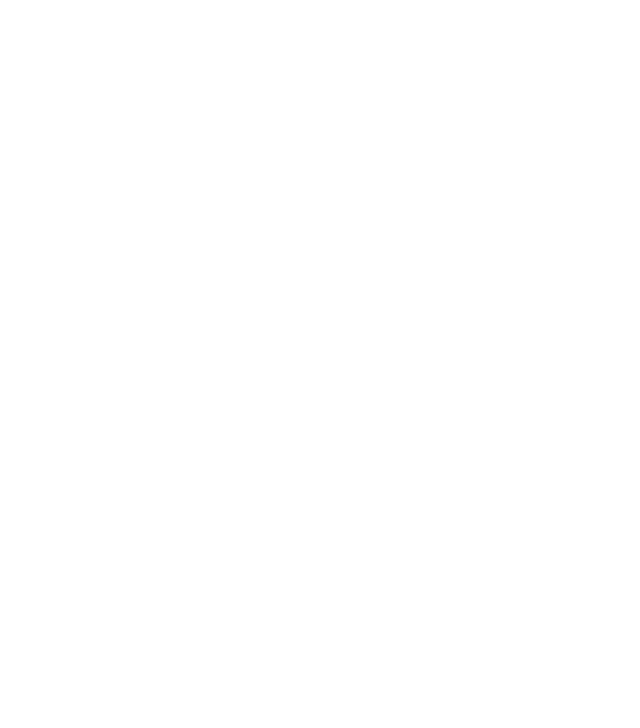
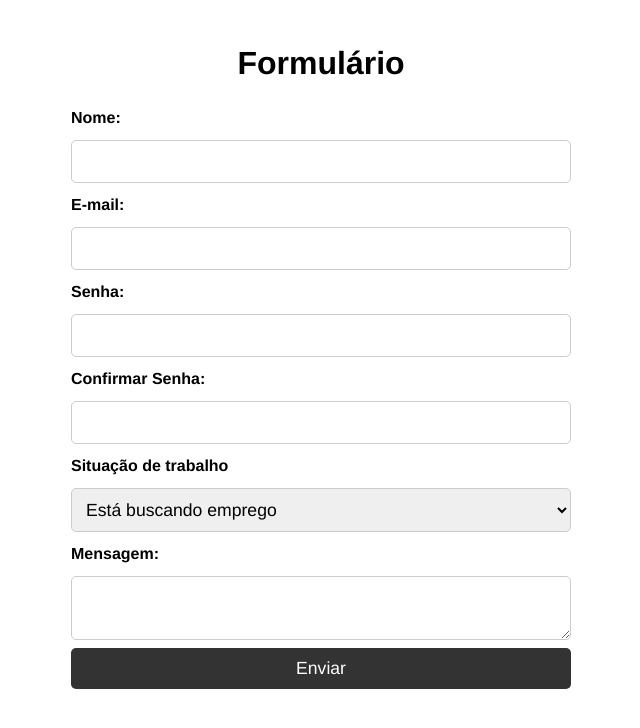
Before and after one commit to JacquelineCasali/Formulario, a plain HTML site: page index.html in a window 1280 px wide. Shown: the whole page, without its empty margins (319-959 px from the left). Drawn offline with Linux system fonts and the light colour scheme.

Commit message:
formulario html e css

```diff
--- /dev/null
+++ b/css/styles.css
@@ -0,0 +1,44 @@
+*{
+    font-family: Helvetica;
+    box-sizing: border-box;
+}
+
+body{
+    padding: 1rem;
+}
+
+h1{
+    text-align: center;
+}
+
+form{
+    display: flex;
+    flex-direction: column;
+    gap:0.5rem;
+    width: 500px;
+    margin: 0 auto;
+}
+
+label{
+    font-weight: bold;
+    margin:  5px 0;
+}
+
+input, select, textarea{
+    width: 100%;
+    padding: 10px;
+    border: 1px solid #ccc;
+    border-radius: 5px;
+    font-size: 1.1rem;
+    }
+
+  button{
+    padding: 10px;
+    border: none;
+    border-radius: 5px;
+    background-color: #333;
+    color:#fff;
+    font-size: 1.1rem;
+    cursor: pointer;
+
+  }
--- a/index.html
+++ b/index.html
@@ -1,10 +1,42 @@
 <!DOCTYPE html>
-<html lang="en">
+<html lang="pt-br">
 <head>
     <meta charset="UTF-8">
     <meta http-equiv="X-UA-Compatible" content="IE=edge">
     <meta name="viewport" content="width=device-width, initial-scale=1.0">
-    <title>Anuncio de carro</title>
+    <link rel="stylesheet" href="/css/styles.css">
+    <!-- JavaScript -->
+    <script src="js/scripts.js" defer ></script>
+    <title>Formulário com validação JavaScript</title>
+    <body>
+        <h1>Formulário </h1>
+        <form action="" id="form">
+            <label for="name">Nome:</label>
+            <input type="text" id="name">
+
+            <label for="email">E-mail:</label>
+            <input type="email" id="email">
+
+            <label for="passorwd">Senha:</label>
+            <input type="password" id="passorwd">
+
+            <label for="passorwd">Confirmar Senha:</label>
+            <input type="password" id="passorwd">
+
+            <label for="job">Situação de trabalho</label>
+            <select name="job" id="job">
+            <option value="">Está buscando emprego</option>
+            <option value="yes">Sim</option>
+            <option value="No">Não</option>
+                </select>
+        <label for="Mensage">Mensagem:</label>
+        <textarea name="Mensagem" id="Mensagem"></textarea>
+                <button type="submit">Enviar</button>
+
+        </form>
+
+    </body>
+
 </head>
 <body>
 
```
Also changed, not shown: assets/js/main.js (deleted), js/scripts.js (added), 1 other file.
